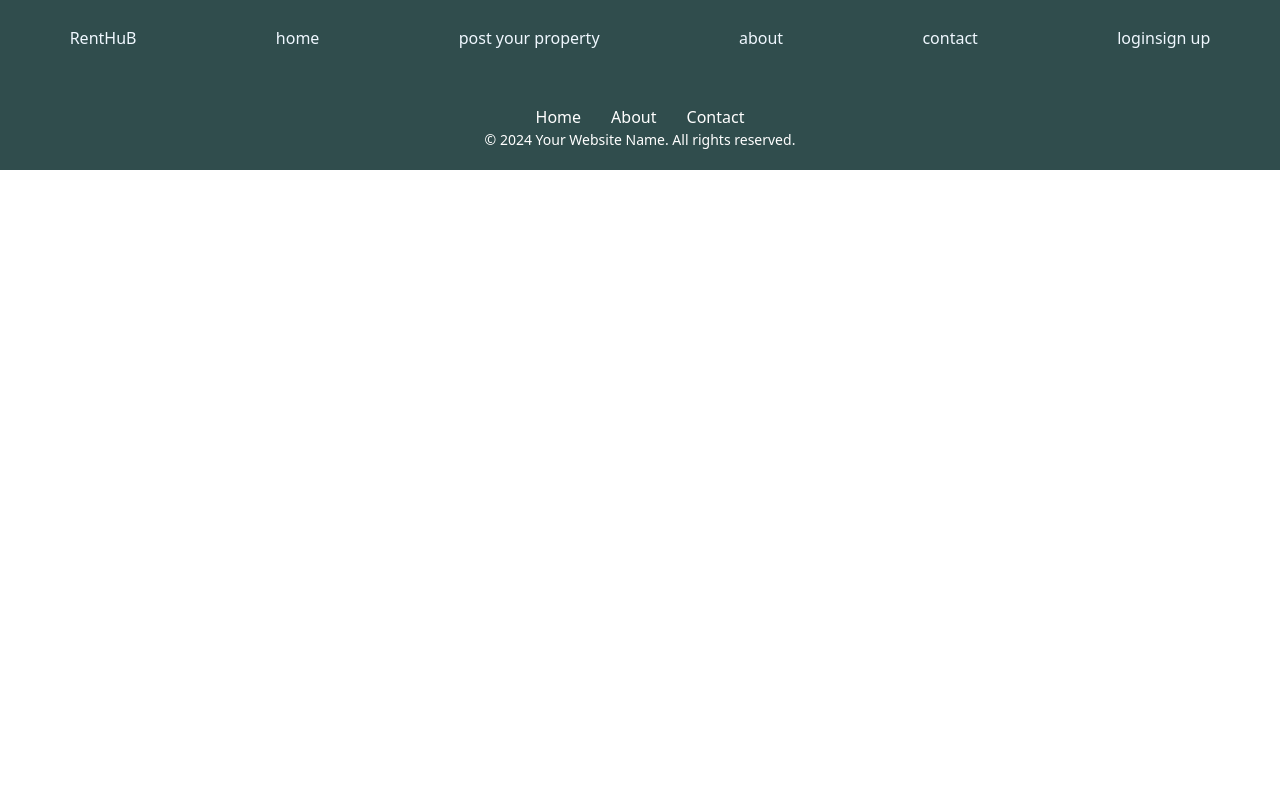
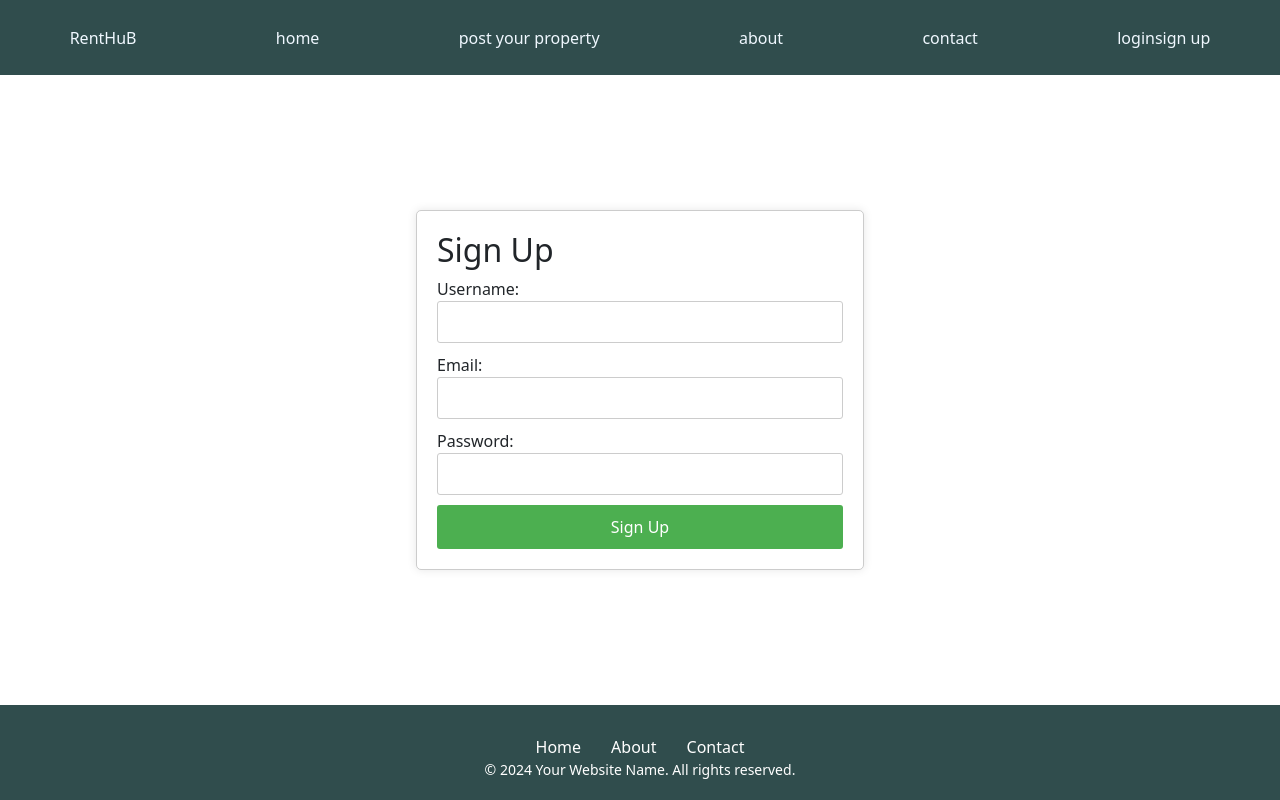
Before and after one commit to Ashwin546/real-estate-website, a React (Create React App) app in the folder frontend/: page /sign-up in a window 1280 px wide. Built offline with nearby package versions, Linux system fonts and the light colour scheme.

Commit message:
signup and login page added

```diff
--- /dev/null
+++ b/frontend/src/App.css
@@ -0,0 +1,8 @@
+.App{
+    padding: 0;
+    margin: 0;
+    min-height: 100vh; /* This ensures the body takes at least the full height of the viewport */
+    display: flex;
+    flex-direction: column;
+
+}
--- a/frontend/src/App.js
+++ b/frontend/src/App.js
@@ -1,11 +1,14 @@
 import { Route, Routes } from 'react-router-dom';
 import Header from './components/Header/Header';
-import Image_and_search_bar from './components/image_and_search_bar/image_and_search_bar';
+
 
 import Footer from './components/Footer/Footer';
 import Homepage from './Pages/Homepage/Homepage';
 import Property from './Pages/Propertypage/property';
+import SignUp from './Pages/Signup/SignUp';
 
+import './App.css'
+import Login from './Pages/Login/Login';
 
 function App() {
   return (
@@ -17,7 +20,8 @@ function App() {
                 >
                 </Route>
                 <Route element={<Property/>} path='/properties' exact></Route>
-
+                <Route element={<Login/>} path='/login'></Route>
+                <Route element={<SignUp/>} path ='/sign-up'></Route>
             </Routes>
             <Footer/>
 
--- /dev/null
+++ b/frontend/src/Pages/Login/Login.jsx
@@ -0,0 +1,57 @@
+// Login.jsx
+
+import React, { useState } from 'react';
+
+const Login = () => {
+  const [username, setUsername] = useState('');
+  const [password, setPassword] = useState('');
+
+  const handleLogin = (event) => {
+    event.preventDefault();
+    console.log('Username:', username);
+    console.log('Password:', password);
+    // Add your authentication logic here
+  };
+
+  return (
+    <div className="min-h-screen flex items-center justify-center">
+      <div className="max-w-md w-full p-6 bg-gray rounded-md shadow-md">
+        <h2 className="text-2xl font-semibold mb-6">Login</h2>
+        <form onSubmit={handleLogin}>
+          <div className="mb-4">
+            <label htmlFor="username" className="block text-gray-600 text-sm font-medium mb-2">
+              Username:
+            </label>
+            <input
+              type="text"
+              id="username"
+              value={username}
+              onChange={(e) => setUsername(e.target.value)}
+              className="border border-gray-300 p-2 w-full rounded-md"
+            />
+          </div>
+          <div className="mb-4">
+            <label htmlFor="password" className="block text-gray-600 text-sm font-medium mb-2">
+              Password:
+            </label>
+            <input
+              type="password"
+              id="password"
+              value={password}
+              onChange={(e) => setPassword(e.target.value)}
+              className="border border-gray-300 p-2 w-full rounded-md"
+            />
+          </div>
+          <button
+            type="submit"
+            className="bg-blue-500 text-white py-2 px-4 rounded-md hover:bg-blue-600 focus:outline-none focus:ring focus:border-blue-300"
+          >
+            Login
+          </button>
+        </form>
+      </div>
+    </div>
+  );
+};
+
+export default Login;
--- /dev/null
+++ b/frontend/src/Pages/Signup/SignUp.css
@@ -0,0 +1,44 @@
+/* SignUp.css */
+
+/* Style for the sign-up wrapper */
+.SignUpWrapper {
+    width: 35%;
+    margin: auto;
+    padding: 20px;
+    border: 1px solid #ccc;
+    border-radius: 5px;
+    box-shadow: 0 0 10px rgba(0, 0, 0, 0.1);
+    background-color: #fff;
+  }
+
+  /* Style for the sign-up form container */
+  .SignUpForm {
+    display: flex;
+    flex-direction: column;
+    gap: 10px;
+  }
+
+  /* Style for form elements */
+  .SignUpInput {
+    padding: 8px;
+    font-size: 16px;
+    border: 1px solid #ccc;
+    border-radius: 3px;
+  }
+  .input-label{
+    display: flex;
+    flex-direction: column;
+  }
+  .SignUpButton {
+    padding: 10px;
+    font-size: 16px;
+    background-color: #4caf50;
+    color: white;
+    border: none;
+    border-radius: 3px;
+    cursor: pointer;
+  }
+
+  .SignUpButton:hover {
+    background-color: #45a049;
+  }
--- /dev/null
+++ b/frontend/src/Pages/Signup/SignUp.jsx
@@ -0,0 +1,68 @@
+// SignUp.js
+import React, { useState } from 'react';
+import './SignUp.css'; // Import the CSS file for styling
+
+const SignUp = () => {
+  const [formData, setFormData] = useState({
+    username: '',
+    email: '',
+    password: '',
+  });
+
+  const handleChange = (e) => {
+    const { name, value } = e.target;
+    setFormData({ ...formData, [name]: value });
+  };
+
+  const handleSubmit = (e) => {
+    e.preventDefault();
+    // You can add your sign-up logic here, e.g., make an API call
+    console.log('Form submitted:', formData);
+  };
+
+  return (
+    <div className="SignUpWrapper">
+      <h2>Sign Up</h2>
+      <form className="SignUpForm" onSubmit={handleSubmit}>
+        <label className='input-label'>
+          Username:
+          <input
+            type="text"
+            name="username"
+            value={formData.username}
+            onChange={handleChange}
+            className="SignUpInput"
+            required
+          />
+        </label>
+        <label className='input-label'>
+          Email:
+          <input
+            type="email"
+            name="email"
+            value={formData.email}
+            onChange={handleChange}
+            className="SignUpInput"
+            required
+          />
+        </label>
+        <label className='input-label'>
+          Password:
+          <input
+            type="password"
+            name="password"
+            value={formData.password}
+            onChange={handleChange}
+            className="SignUpInput"
+            required
+          />
+        </label>
+        <button type="submit" className="SignUpButton">
+          Sign Up
+        </button>
+      </form>
+    </div>
+  );
+};
+
+export default SignUp;
--- a/frontend/src/components/Footer/Footer.css
+++ b/frontend/src/components/Footer/Footer.css
@@ -5,7 +5,7 @@
     color: #fff;
     text-align: center;
     padding: 20px;
-    position: relative;
+    position:relative;
     bottom: 0;
     width: 100%;
   }
--- a/frontend/src/components/image_and_search_bar/image_and_search_bar.jsx
+++ b/frontend/src/components/image_and_search_bar/image_and_search_bar.jsx
@@ -49,7 +49,7 @@ function Image_and_search_bar() {
                 type="radio"
                 value="plots/land"
                 checked={searchType === 'plots'}
-                onChange={() => setSearchType('plots')}
+                onChange={() => setSearchType('plot')}
               />
               Plots/land
             </label>
--- a/frontend/src/index.css
+++ b/frontend/src/index.css
@@ -1,3 +1,6 @@
 @tailwind base;
 @tailwind components;
 @tailwind utilities;
+*{
+
+}
```
